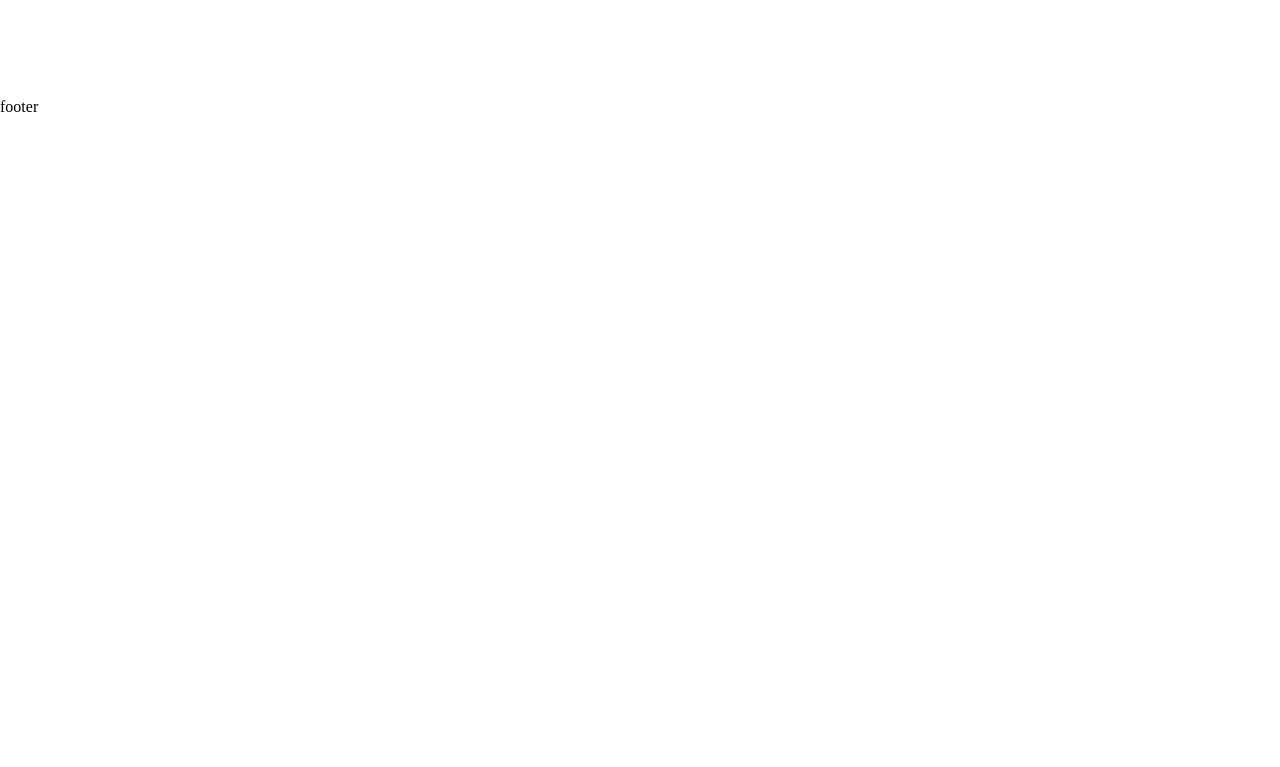
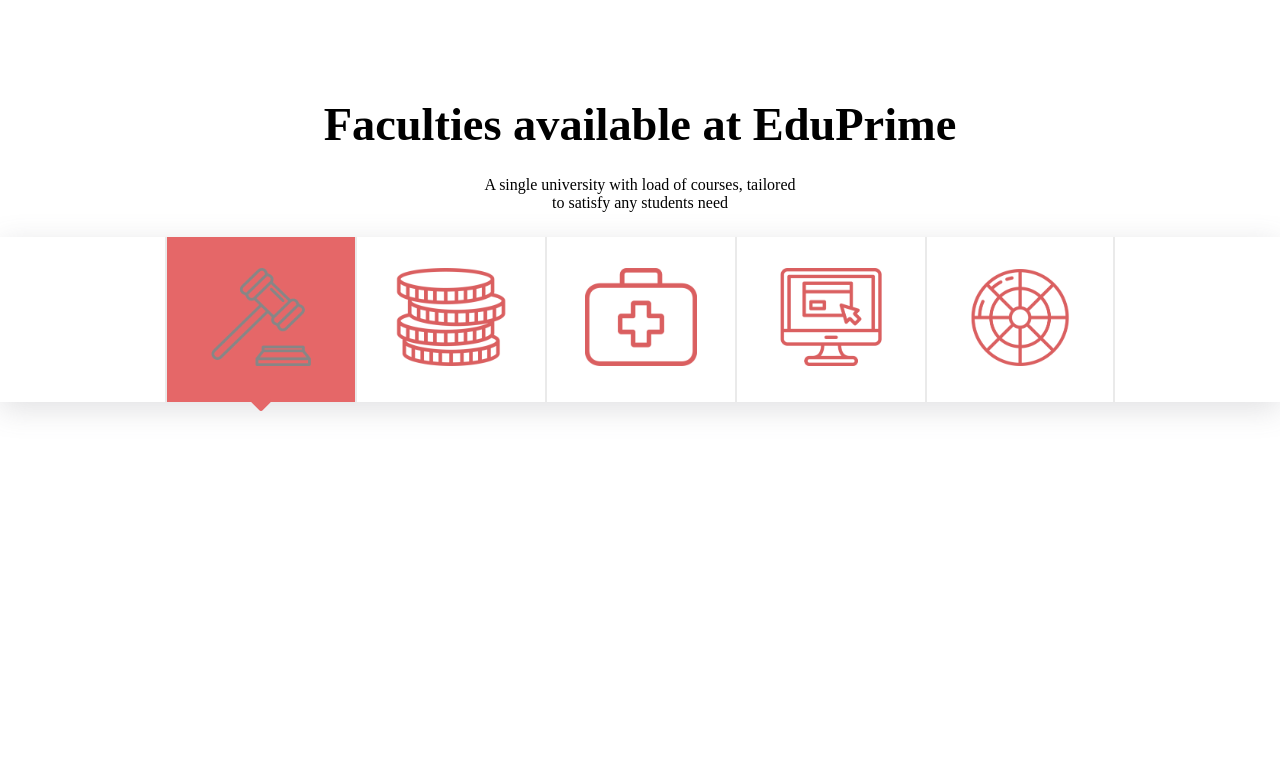
Before and after one commit to jiemarabanzado/proj-html-vuejs, a Vue app: page / in a window 1280 px wide. Shown: the part 973-1740 px from the top of the page. Before the commit the page ends 1089 px from the top, so only its background shows below. Built offline with nearby package versions, Linux system fonts and the light colour scheme.

Commit message:
tabs second sectione fatto

```diff
--- a/src/components/AppMain.vue
+++ b/src/components/AppMain.vue
@@ -1,9 +1,11 @@
 <script>
     import FirstMainSection from './FirstMainSection.vue'
+    import SecondMainSection from './SecondMainSection.vue'
     import {store} from '../store'
     export default{
         components:{
-            FirstMainSection
+            FirstMainSection,
+            SecondMainSection
         },
         data(){
             return{
@@ -18,6 +20,7 @@
         <div class="main-container">
             <FirstMainSection/>
         </div>
+        <SecondMainSection/>
     </main>
 </template>
 
--- /dev/null
+++ b/src/components/SecondMainSection.vue
@@ -0,0 +1,132 @@
+<script>
+    export default{
+        data(){
+            return{
+                activeTab:0
+            }
+        },
+        methods:{
+            ChangeActiveTab(tab){
+                this.activeTab=tab;
+            }
+        }
+    }
+</script>
+
+<template>
+    <section>
+        <h3>Faculties available at EduPrime</h3>
+        <p class="first-p">A single university with load of courses, tailored <br> to satisfy any students need</p>
+        <div class="faculties">
+            <div class="faculties-row row main-container">
+                <div class="faculty-container">
+                    <div @click="ChangeActiveTab(0)" class="faculty row" :class="(activeTab==0 ? 'active-faculty':'')">
+                        <div><img :class="(activeTab==0 ? 'active-faculty-img':'')" src="../assets/img/Gavel-v2.png" alt=""></div>
+                    </div>
+                    <div class="arrow" :class="(activeTab==0 ? 'active-arrow':'')" >
+                        <i class="fa-solid fa-sort-down"></i>
+                    </div>
+                </div>
+                <div class="faculty-container">
+                    <div @click="ChangeActiveTab(1)"  class="faculty row" :class="(activeTab==1 ? 'active-faculty':'')">
+                        <div><img :class="(activeTab==1 ? 'active-faculty-img':'')"  src="../assets/img/Coins-tabs-v2.png" alt=""></div>
+                    </div>
+                    <div class="arrow" :class="(activeTab==1 ? 'active-arrow':'')">
+                        <i class="fa-solid fa-sort-down"></i>
+                    </div>
+                </div>
+                <div class="faculty-container">
+                    <div @click="ChangeActiveTab(2)"  class="faculty row" :class="(activeTab==2 ? 'active-faculty':'')">
+                        <div><img :class="(activeTab==2 ? 'active-faculty-img':'')"  src="../assets/img/Medicine-tabs-v2.png" alt=""></div>
+                    </div>
+                    <div class="arrow" :class="(activeTab==2 ? 'active-arrow':'')">
+                        <i class="fa-solid fa-sort-down"></i>
+                    </div>
+                </div>
+                <div class="faculty-container">
+                    <div @click="ChangeActiveTab(3)"  class="faculty row" :class="(activeTab==3 ? 'active-faculty':'')">
+                        <div><img :class="(activeTab==3 ? 'active-faculty-img':'')"  src="../assets/img/Computer-tabs-v2.png" alt=""></div>
+                    </div>
+                    <div class="arrow" :class="(activeTab==3 ? 'active-arrow':'')">
+                        <i class="fa-solid fa-sort-down"></i>
+                    </div>
+                </div>
+                <div class="faculty-container">
+                    <div @click="ChangeActiveTab(4)"  class="faculty row" :class="(activeTab==4 ? 'active-faculty':'')">
+                        <div><img :class="(activeTab==4 ? 'active-faculty-img':'')"  src="../assets/img/Palette-tabs-v2.png" alt=""></div>
+                    </div>
+                    <div class="arrow" :class="(activeTab==4 ? 'active-arrow':'')">
+                        <i class="fa-solid fa-sort-down"></i>
+                    </div>
+                </div>
+            </div>
+        </div>
+    </section>
+
+</template>
+
+
+<style lang="scss" scoped>
+    section{
+        height: 1000px;
+    }
+    h3{
+        text-align: center;
+        font-size: 2.9rem;
+        margin-bottom: 25px;
+    }
+    .first-p{
+        text-align: center;
+        margin-bottom: 25px;
+    }
+    .faculties{
+        height: 165px;
+        box-shadow: rgba(100, 100, 111, 0.2) 0px 7px 29px 0px;
+        .faculties-row{
+            height: 100%;
+            width: 100%;
+
+        }
+    }
+    .faculty-container{
+            width: calc(100%/5);
+            position: relative;
+            border-left: 2px solid #eaeaea;
+            &:last-child{
+                border-right: 2px solid #eaeaea;
+            }
+            .faculty{
+                height: 100%;
+                align-items: center;
+                justify-content: center;
+                position: relative;
+                div{
+                    width: 60%;
+                img{
+                    width: 100%;
+                }
+                }
+
+        }
+
+    }
+
+    .arrow{
+        position: absolute;
+        bottom: -15px;
+        right: calc(50% - 10px);
+        font-size: 2rem;
+        color: #e56768;
+        opacity: 0;
+    }
+    .active-arrow{
+        opacity: 1;
+    }
+    .active-faculty{
+        background-color: #e56768;
+    }
+    .active-faculty-img{
+        color: rgb(255, 255, 255);
+        filter: invert(100%) sepia(0%) saturate(0%) hue-rotate(312deg) brightness(107%) contrast(101%);
+    }
+</style>
```
